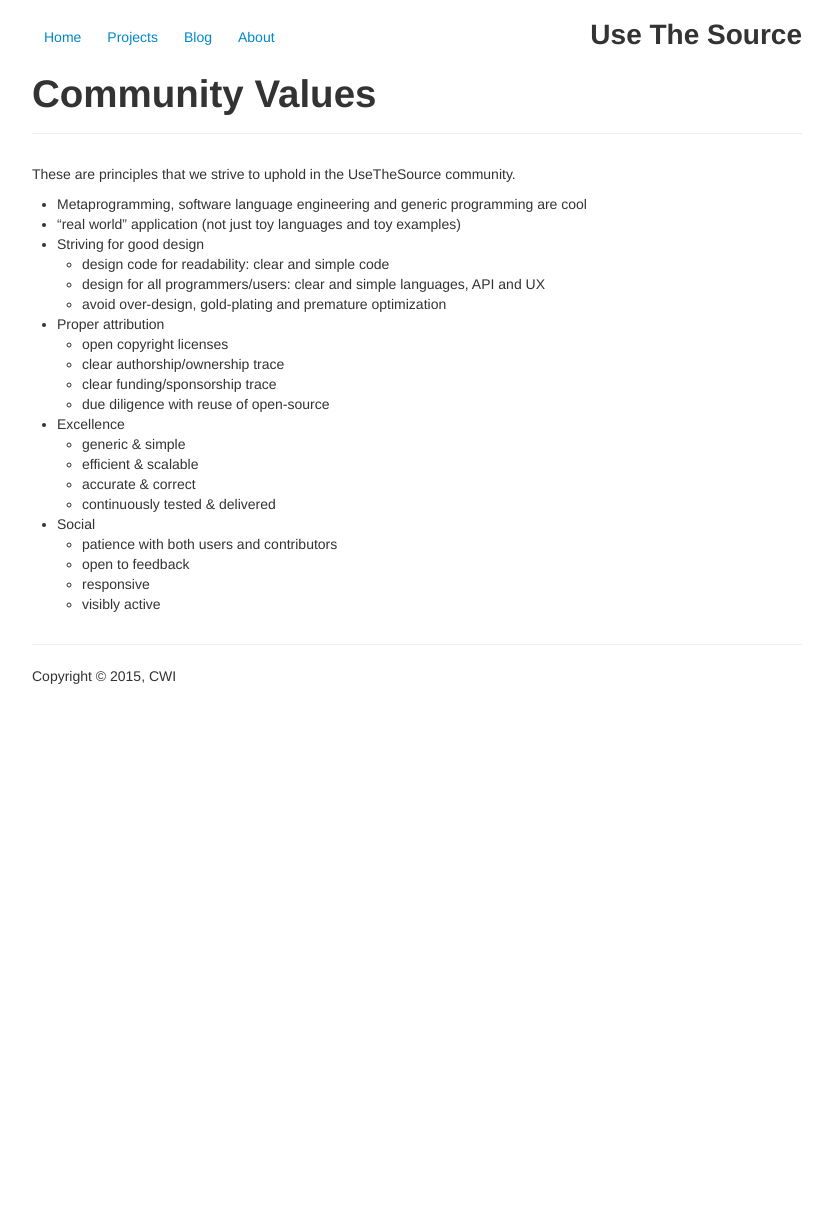
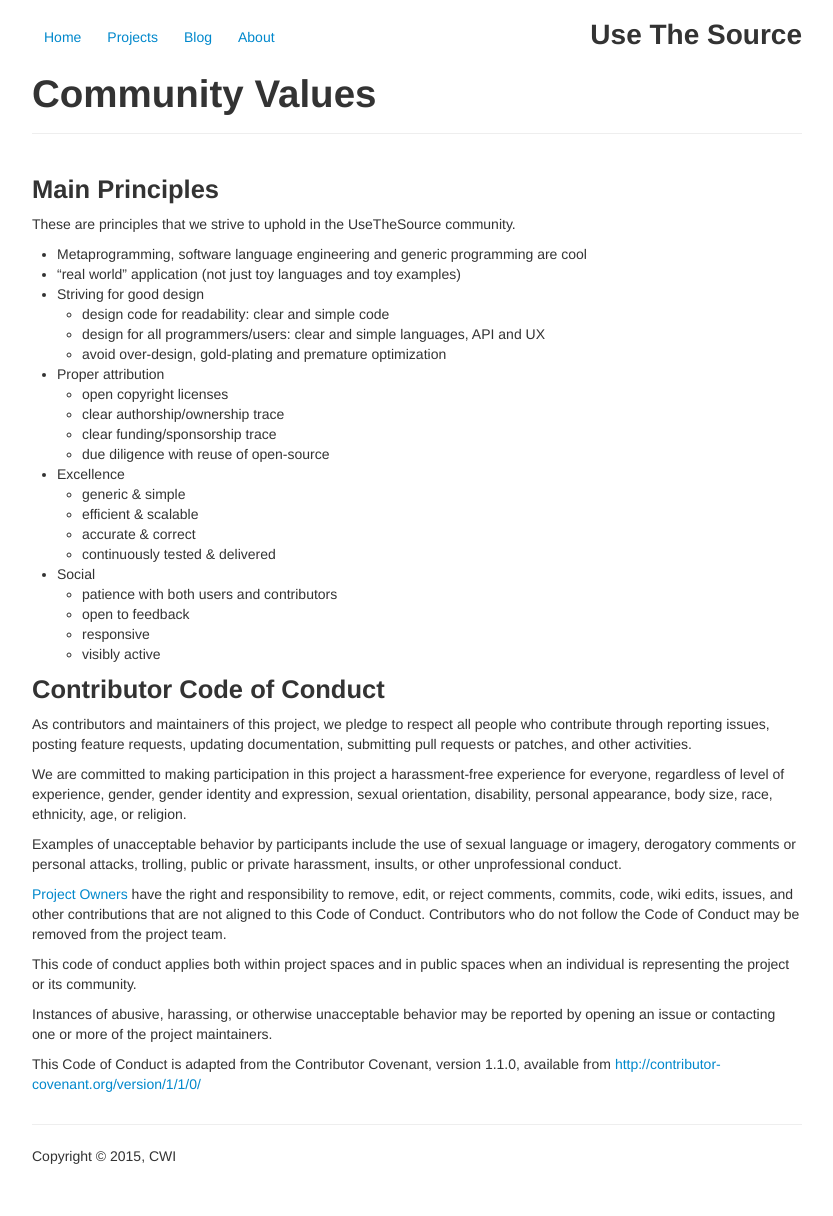
Before and after one commit to usethesource/usethesource.github.io, a Jekyll site: the page built from about/values.md, in a window 1280 px wide. Shown: the whole page, without its empty margins (223-1056 px from the left). Built offline with Jekyll 4.4.1, drawn with Linux system fonts in a browser that asks for light colours; Markdown is read by kramdown in place of the engine named in the settings; before the commit the page ends 900 px from its top, so only the background shows below that.

Commit message:
added code of conduct

```diff
--- a/about/values.md
+++ b/about/values.md
@@ -3,6 +3,8 @@
 title: Community Values
 published: true
 ---
+
+## Main Principles
 
 These are principles that we strive to uphold in the UseTheSource community.
 
@@ -27,3 +29,19 @@
    * open to feedback
    * responsive
    * visibly active
+
+## Contributor Code of Conduct
+
+As contributors and maintainers of this project, we pledge to respect all people who contribute through reporting issues, posting feature requests, updating documentation, submitting pull requests or patches, and other activities.
+
+We are committed to making participation in this project a harassment-free experience for everyone, regardless of level of experience, gender, gender identity and expression, sexual orientation, disability, personal appearance, body size, race, ethnicity, age, or religion.
+
+Examples of unacceptable behavior by participants include the use of sexual language or imagery, derogatory comments or personal attacks, trolling, public or private harassment, insults, or other unprofessional conduct.
+
+[Project Owners](/about/processes.html) have the right and responsibility to remove, edit, or reject comments, commits, code, wiki edits, issues, and other contributions that are not aligned to this Code of Conduct. Contributors who do not follow the Code of Conduct may be removed from the project team.
+
+This code of conduct applies both within project spaces and in public spaces when an individual is representing the project or its community.
+
+Instances of abusive, harassing, or otherwise unacceptable behavior may be reported by opening an issue or contacting one or more of the project maintainers.
+
+This Code of Conduct is adapted from the Contributor Covenant, version 1.1.0, available from <http://contributor-covenant.org/version/1/1/0/>
```
